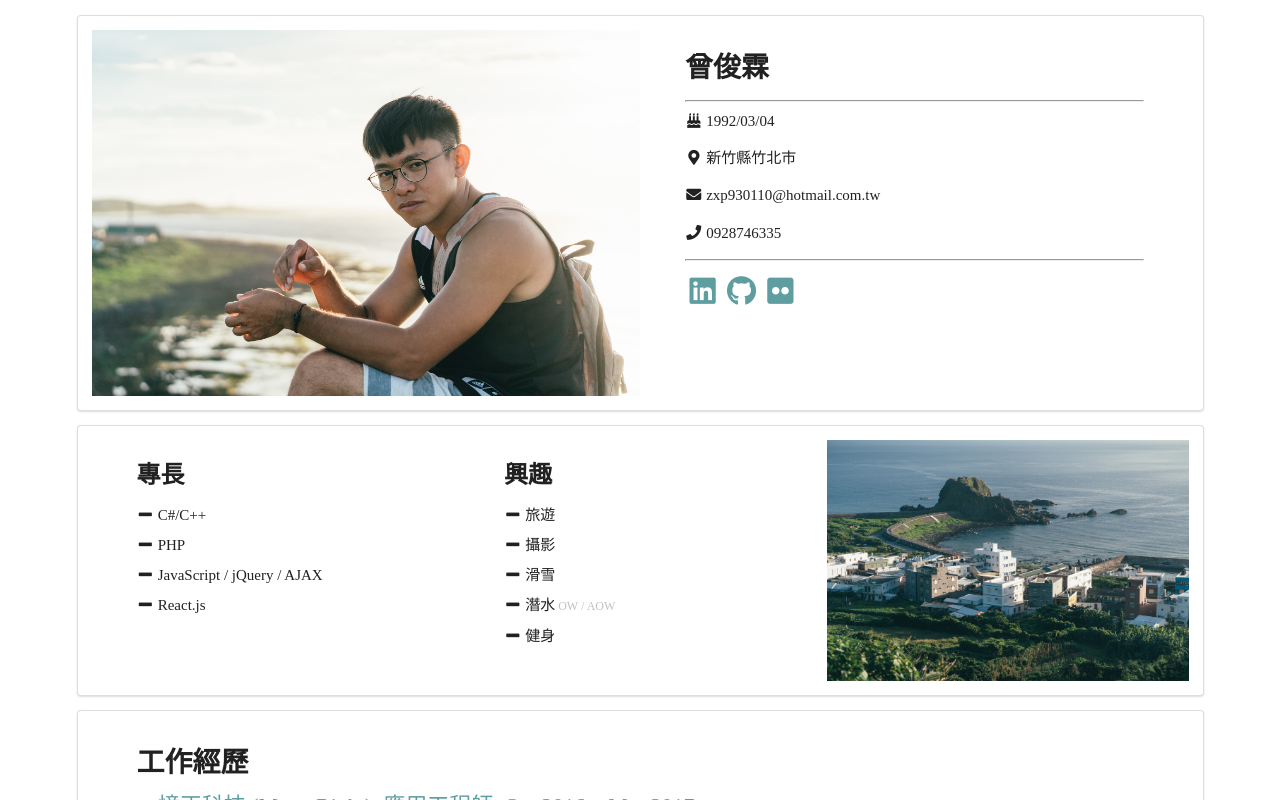
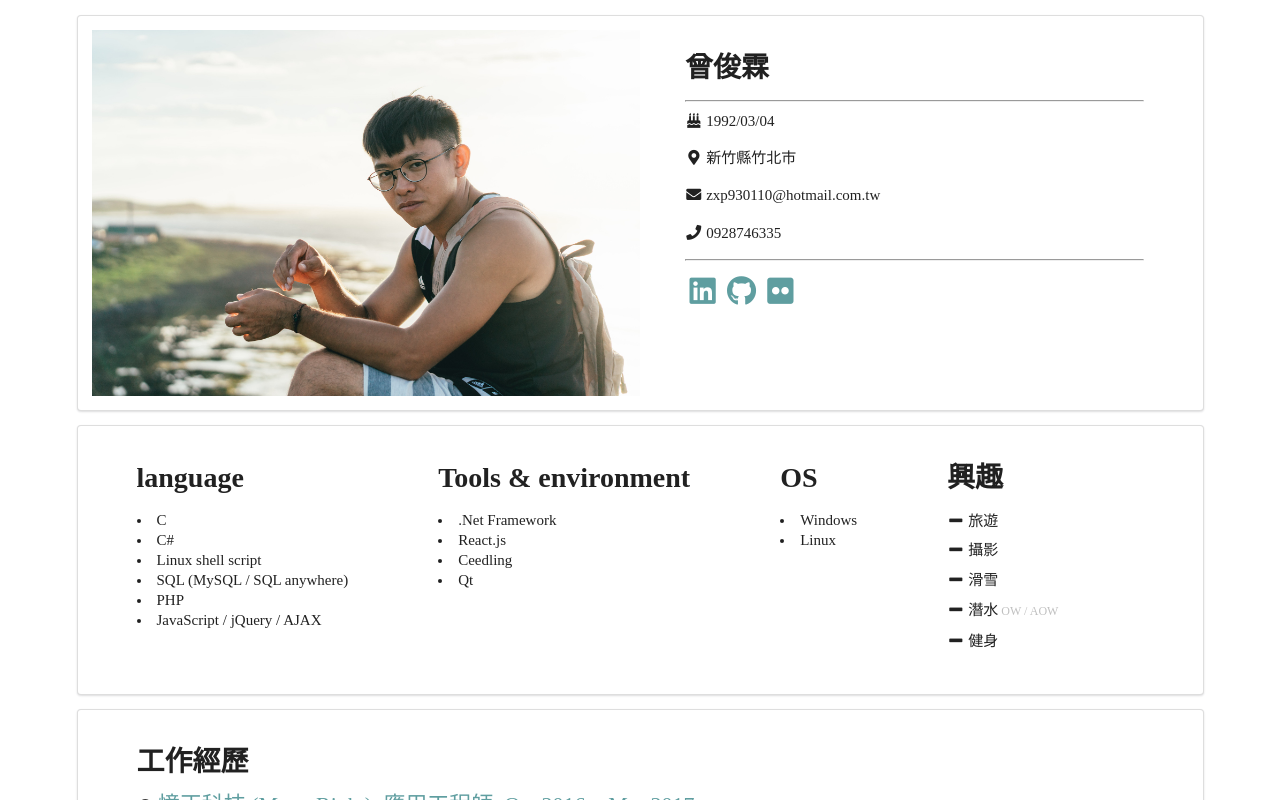
Before and after one commit to JosephT5566/my-resume, a React (Create React App) app: page / in a window 1280 px wide. Shown: the top 800 px of the page. Built offline with nearby package versions, Linux system fonts and the light colour scheme; a web font is replaced by a local one.

Commit message:
Modifying resume content

```diff
--- a/src/components/cards/education.css
+++ b/src/components/cards/education.css
@@ -19,7 +19,7 @@
 
 #educationContainer .transitionPanel {
     width: 100%;
-    height: 70px;
+    height: 120px;
     margin: 0 30px;
 }
 
@@ -29,7 +29,7 @@
 }
 
 #educationContainer .cardTransition-enter-active {
-    height: 70px;
+    height: 120px;
     opacity: 1;
     transform: translateY(0%);
     transition: all 300ms ease;
--- a/src/components/cards/education.js
+++ b/src/components/cards/education.js
@@ -43,11 +43,12 @@ class Education extends React.Component {
                                 unmountOnExit
                             >
                                 <div className="transitionPanel">
-                                    電機工程 · 系統與控制
-                                    <br />
-                                    論文：光學式捲帶料件記數系統 | 指導教授：許舜斌
-                                    <br />
-                                    利用清晰的影像，透過初步的影像處理運算，再配合設計的演算法、以及設計的測試環境實現元件的估算與記數。
+                                    <div style={ {fontWeight: 'bold'} }>電機所 · 系統與控制組 | 指導教授：許舜斌</div>
+                                    <div style={ {fontWeight: 'bold'} }>論文：光學式捲帶料件記數系統</div>
+                                    <div style={ {marginLeft: '20px'} }>在設計的測試環境上，利用清晰的捲帶盤影像，透過初步的影像處理運算，再配合設計的演算法實現元件的估算與記數。</div>
+                                    <li>孰悉影像處理演算法</li>
+                                    <li>透過 Matlab 驗證，在轉至 C++ 開發</li>
+                                    <li>透過 Qt 建立簡單使用者介面</li>
                                 </div>
                             </CSSTransition>
                         </span>
@@ -66,7 +67,7 @@ class Education extends React.Component {
                                 unmountOnExit
                             >
                                 <div className="transitionPanel">
-                                    電機工程
+                                    <div style={ {fontWeight: 'bold'} }>電機工程學系</div>
                                 </div>
                             </CSSTransition>
                         </span>
--- a/src/components/cards/expertise.css
+++ b/src/components/cards/expertise.css
@@ -3,7 +3,7 @@
 }
 
 #expertiseContainer .content {
-    width: 33%;
+    /* width: 33%; */
     padding: 0 25px;
     margin: 20px;
 }
--- a/src/components/cards/expertise.js
+++ b/src/components/cards/expertise.js
@@ -8,22 +8,28 @@ const expertise = () => {
         <div id="expertiseContainer">
             <div className="comment">
                 <div className="content expertise">
-                    <h2>專長</h2>
-                    <p>
-                        <i className="minus icon"></i>C#/C++
-                    </p>
-                    <p>
-                        <i className="minus icon"></i>PHP
-                    </p>
-                    <p>
-                        <i className="minus icon"></i>JavaScript / jQuery / AJAX
-                    </p>
-                    <p>
-                        <i className="minus icon"></i>React.js
-                    </p>
+                    <h1>language</h1>
+                    <li>C</li>
+                    <li>C#</li>
+                    <li>Linux shell script</li>
+                    <li>SQL (MySQL / SQL anywhere)</li>
+                    <li>PHP</li>
+                    <li>JavaScript / jQuery / AJAX</li>
                 </div>
                 <div className="content interest">
-                    <h2>興趣</h2>
+                    <h1>Tools & environment</h1>
+                    <li>.Net Framework</li>
+                    <li>React.js</li>
+                    <li>Ceedling</li>
+                    <li>Qt</li>
+                </div>
+                <div className="content interest">
+                    <h1>OS</h1>
+                    <li>Windows</li>
+                    <li>Linux</li>
+                </div>
+                <div className="content interest">
+                    <h1>興趣</h1>
                     <p>
                         <i className="minus icon"></i>旅遊
                     </p>
@@ -41,7 +47,7 @@ const expertise = () => {
                         <i className="minus icon"></i>健身
                     </p>
                 </div>
-                <img style={ {width: '33%'} } src={image1} alt="image1"/>
+                {/* <img style={ {width: '33%'} } src={image1} alt="image1"/> */}
             </div>
         </div>
     );
--- a/src/components/cards/works.js
+++ b/src/components/cards/works.js
@@ -53,7 +53,8 @@ class Works extends React.Component {
                                 unmountOnExit
                             >
                                 <div className="transitionPanel">
-                                    Memory controller test with Magnum system
+                                    <li>孰悉 eMMC Spec</li>
+                                    <li>在 MAGNUM system 上開發及維護測試記憶體控制器的testing pattern (C)</li>
                                 </div>
                             </CSSTransition>
                         </span>
@@ -72,9 +73,9 @@ class Works extends React.Component {
                                 unmountOnExit
                             >
                                 <div className="transitionPanel">
-                                    Memory controller test with Magnum system
-                                    <br />
-                                    MP application development in C#
+                                    <li>在 MAGNUM system 上開發及維護測試記憶體控制器的testing pattern (C)</li>
+                                    <li>協助開發 eMMC MP Tool (C#)</li>
+                                    <li>在 Linux 系統上撰寫 shell script 設計開發工具</li>
                                 </div>
                             </CSSTransition>
                         </span>
@@ -85,7 +86,7 @@ class Works extends React.Component {
                             onClick={this.handleClickWork3}
                             style={{ fontSize: '22px' }}
                         >
-                            鴻海集團, 韌體工程師, Sep 2018 ~ Mar 2020
+                            鴻海, 韌體工程師, Sep 2018 ~ Mar 2020
                             <CSSTransition
                                 classNames="foxconn cardTransition"
                                 in={this.state.visibleWork3}
@@ -93,11 +94,10 @@ class Works extends React.Component {
                                 unmountOnExit
                             >
                                 <div className="transitionPanel">
-                                    Driver development
-                                    <br />
-                                    Driver unit test with Ceedling
-                                    <br />
-                                    Embedded system maintaining
+                                    <li>用 TDD 的方式開發 Unit test 來維護 SoC driver</li>
+                                    <li>參與韌體開發流程</li>
+                                    <li>Embedded system driver 的開發與維護</li>
+                                    <li>孰悉 ARM Cortex-m4 Spec 以及用在 Embedded system 上的指令與特性</li>
                                 </div>
                             </CSSTransition>
                         </span>
```
